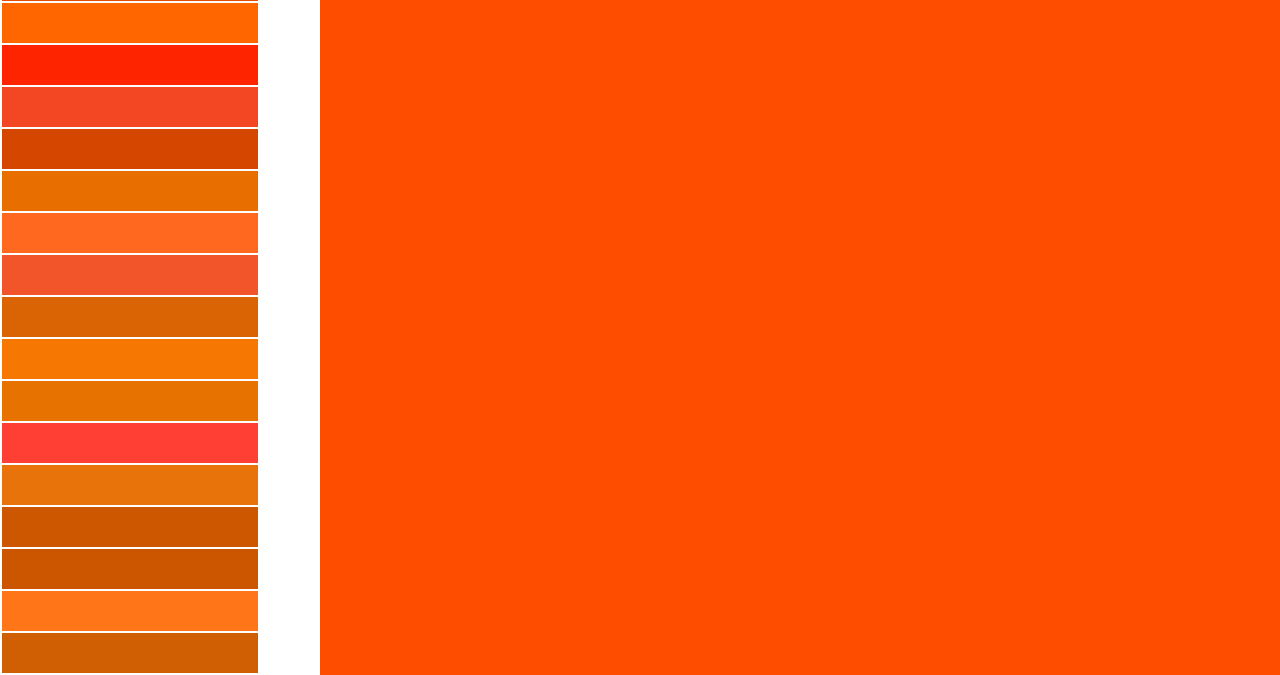
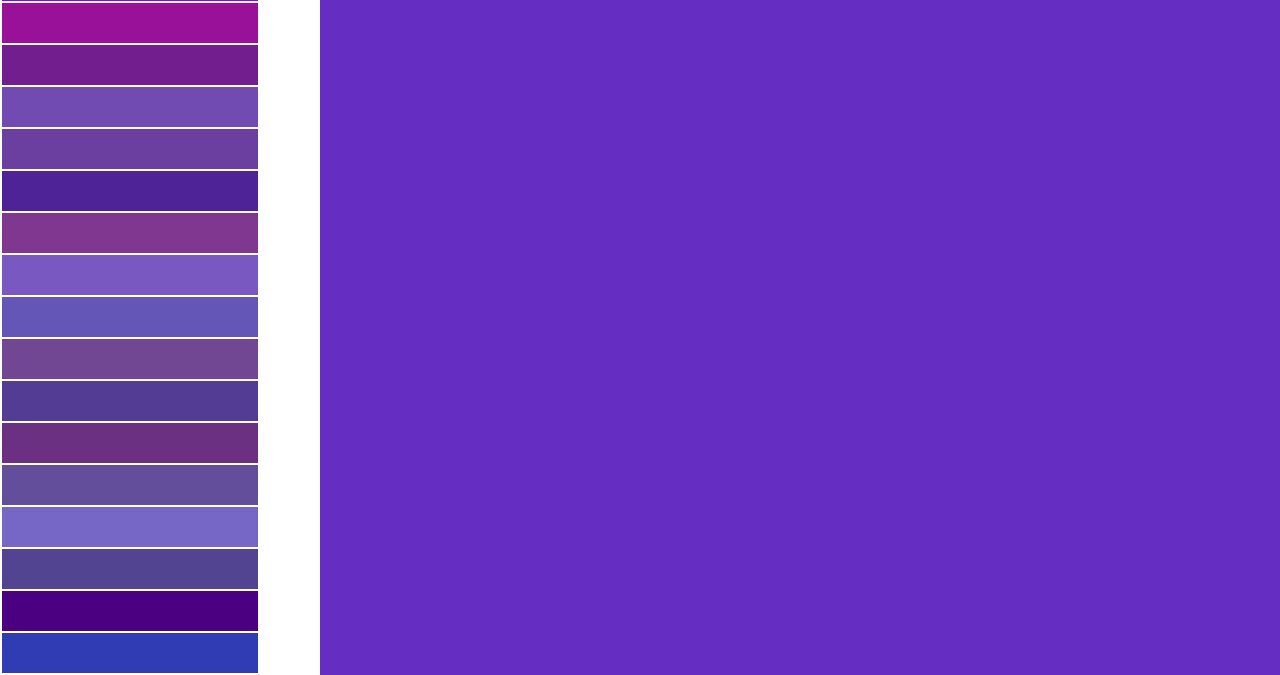
Before and after one commit to kylehill/nomencolor, a plain HTML site: page index.html in a window 1280 px wide. Shown: the part 125-800 px from the top of the page. Drawn offline with nearby package versions, Linux system fonts and the light colour scheme.

Commit message:
Random starter color and hover state

```diff
--- a/index.html
+++ b/index.html
@@ -1,6 +1,7 @@
 <!DOCTYPE html>
 <html>
   <head>
+    <title>nomencolor</title>
     <link href='http://fonts.googleapis.com/css?family=Roboto:700,400' rel='stylesheet' type='text/css'>
     <link href="index.css" rel="stylesheet" />
   </head>
--- a/index.js
+++ b/index.js
@@ -2,33 +2,53 @@
 
   Nomencolor.load(colorList)
 
-  var translateWrapper = function(colorText) {
+  var randomHex = function() {
+    return "#" + Math.floor(Math.random() * 16).toString(16)
+      + Math.floor(Math.random() * 16).toString(16)
+      + Math.floor(Math.random() * 16).toString(16)
+  }
+
+  window.translateWrapper = function(colorText) {
     var translated = Nomencolor.compare(colorText)
 
     $("#swatches").empty()
 
-    _.each(translated.nearest, function(color) {
-      $("#swatches").append($("<div data-hex='" + (color.hex || color.color.hex) + "'></div>")
-                    .addClass("swatch")
-                    .css("background-color", color.hex || color.color.hex))
+    _.each(translated.nearest, function(color, i) {
+      $("#swatches").append($("<div></div>")
+        .addClass("swatch")
+        .attr("data-hex", color.color.hex)
+        .attr("data-index", i)
+        .css("background-color", color.color.hex))
     })
 
-    var closest = _.first(translated.nearest).color || _.first(translated.nearest)
+    var closest = _.first(translated.nearest).color
 
-    $("#name").text(closest.name)
-    $("#hex").text(closest.hex)
-    $("#rgb").text(["rgb(", closest.rgb.r, ", ", closest.rgb.g, ", ", closest.rgb.b, ")"].join(""))
-    $("#hsl").text(["hsl(", closest.hsl.h, ", ", closest.hsl.s, "%, ", closest.hsl.l, "%)"].join(""))
-
-    $("#feature-swatch").css("background-color", closest.hex)
+    updateMain(closest)
 
     $(".swatch").on("click", function(evt){
       translateWrapper($(evt.target).attr("data-hex"))
     })
+
+    $(".swatch").on("mouseover", function(evt){
+      var index = $(evt.target).attr("data-index")
+      updateMain(translated.nearest[index].color)
+    })
+
+    $(".swatch").on("mouseout", function(evt){
+      updateMain(translated.nearest[0].color)
+    })
   }
 
-  translateWrapper("orangered")
+  window.updateMain = function(color) {
+    $("#name").text(color.name)
+    $("#hex").text(color.hex)
+    $("#rgb").text(["rgb(", color.rgb.r, ", ", color.rgb.g, ", ", color.rgb.b, ")"].join(""))
+    $("#hsl").text(["hsl(", color.hsl.h, ", ", color.hsl.s, "%, ", color.hsl.l, "%)"].join(""))
 
-  window.translateWrapper = translateWrapper
+    $("#feature-swatch").css("background-color", color.hex)
+
+  }
+
+  translateWrapper(randomHex())
 
 })(window);
```
